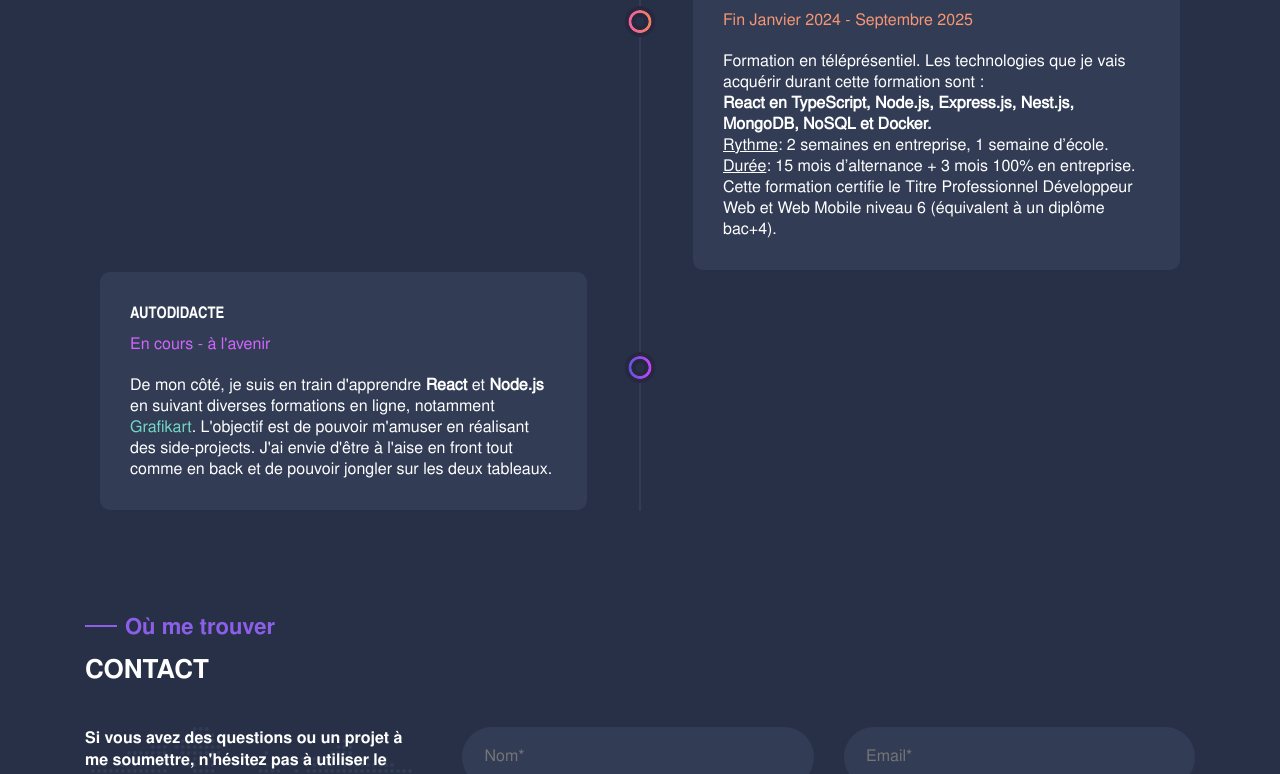
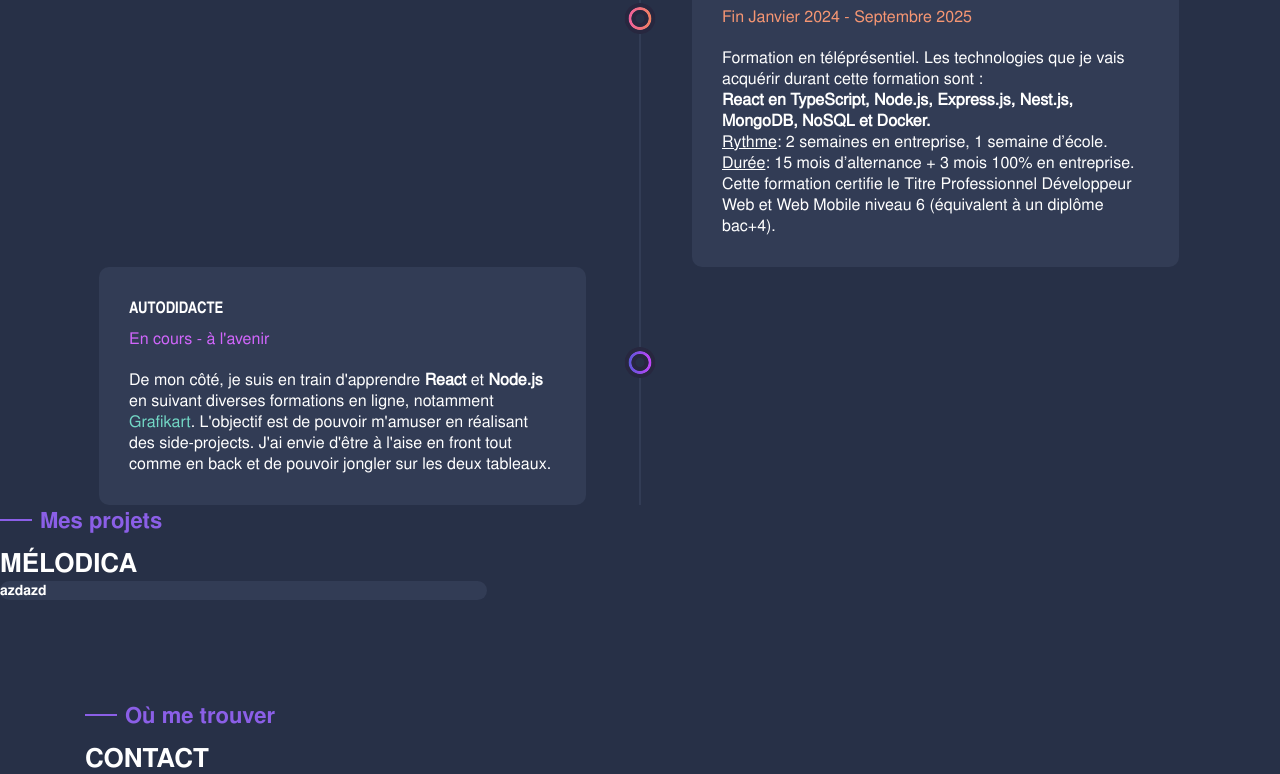
Before and after one commit to RomanBeldent/portfolio, a React (Vite) app: page / in a window 1280 px wide. Shown: the part 1465-2239 px from the top of the page. Built offline with nearby package versions, Linux system fonts and the light colour scheme.

Commit message:
div melodica project

```diff
--- a/src/App/App.jsx
+++ b/src/App/App.jsx
@@ -2,6 +2,7 @@ import React from "react";
 import Header from "../components/Header/Header";
 import AboutSection from "../components/AboutSection/AboutSection";
 import FormationSection from "../components/FormationSection/FormationSection";
+import ProjectSection from "../components/ProjectSection/ProjectSection";
 import ContactForm from "../components/ContactForm/ContactForm";
 import Footer from "../components/Footer/Footer";
 
@@ -13,6 +14,7 @@ const App = () => {
       <Header />
       <AboutSection />
       <FormationSection />
+      <ProjectSection />
       <ContactForm />
       <Footer />
     </div >
--- a/src/components/FormationSection/FormationSection.scss
+++ b/src/components/FormationSection/FormationSection.scss
@@ -13,13 +13,10 @@
         align-items: center;
         margin: 0 auto;
         background: #323C55;
-        border: solid 1px #323C55;
     }
 
     .formations ul li div {
         position: relative;
-        background: #323C55;
-        background-color: rgb(47, 46, 75);
         width: 487px;
         border-radius: 10px;
         background-color: #323C55;
--- /dev/null
+++ b/src/components/ProjectSection/ProjectSection.jsx
@@ -0,0 +1,23 @@
+import React from "react";
+import "./ProjectSection.scss";
+
+const ProjectSection = () => {
+    return (
+        <section id="projects">
+            <div className="line-display">
+                        <div className="line"> </div>
+                        <h4>
+                            Mes projets
+                        </h4>
+                    </div>
+                    <h3>
+                        Mélodica
+                    </h3>
+                    <div className="projects">
+                        azdazd
+                    </div>
+        </section>
+    );
+};
+
+export default ProjectSection;
--- /dev/null
+++ b/src/components/ProjectSection/ProjectSection.scss
@@ -0,0 +1,13 @@
+.projects {
+    position: relative;
+    width: 487px;
+    border-radius: 10px;
+    background-color: #323C55;
+    font-size: 14px;
+    font-weight: normal;
+    font-style: normal;
+    font-stretch: normal;
+    line-height: normal;
+    letter-spacing: normal;
+    text-align: left;
+}
```
Also changed, not shown: src/components/ProjectsSection/Projects.jsx (deleted, +0 -12 lines), src/components/ProjectsSection/Projects.scss (deleted).
